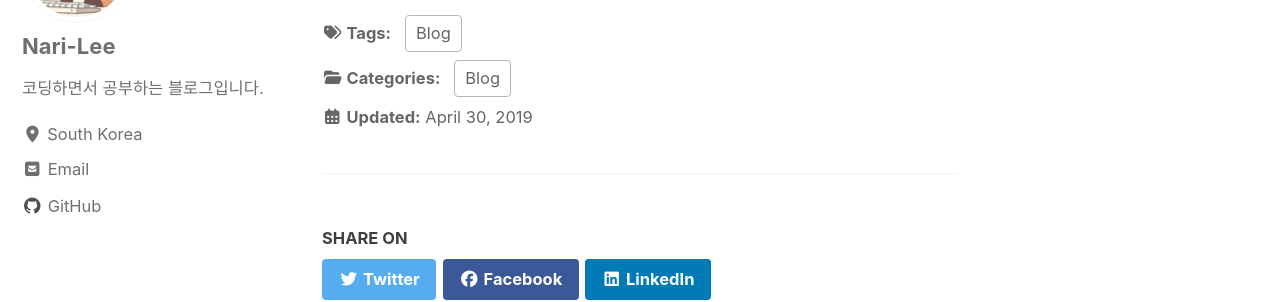
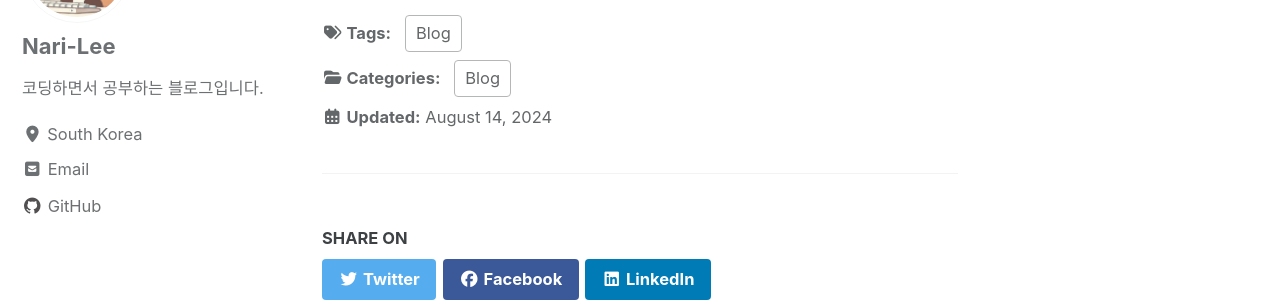
Before and after one commit to Nari-Lee/nari-lee.github.io, a Jekyll site: the page built from _posts/2024-08-14-blog-plan.md, in a window 1280 px wide and 900 px high, scrolled down 492 px. Shown: the part 153-455 px from the top of the window. Built offline with Jekyll 4.4.1, drawn with Linux system fonts in a browser that asks for light colours; cached includes are drawn as plain includes; comment, search, counter and statistics services are not loaded.

Commit message:
게시글 시간수정

```diff
--- a/_posts/2024-08-14-blog-plan.md
+++ b/_posts/2024-08-14-blog-plan.md
@@ -8,7 +8,7 @@ categories:
   - Blog
 tags:
   - Blog
-last_modified_at: 2019-04-30T08:06:00-05:00
+last_modified_at: 2024-08-14T19:26:00-05:00
 ---
 
 GitHub Pages의 github.io 블로그 시작하기로 하였다.
```
Also changed, not shown: _posts/2024-08-14-Hello-world.md (+1 -0 lines).
